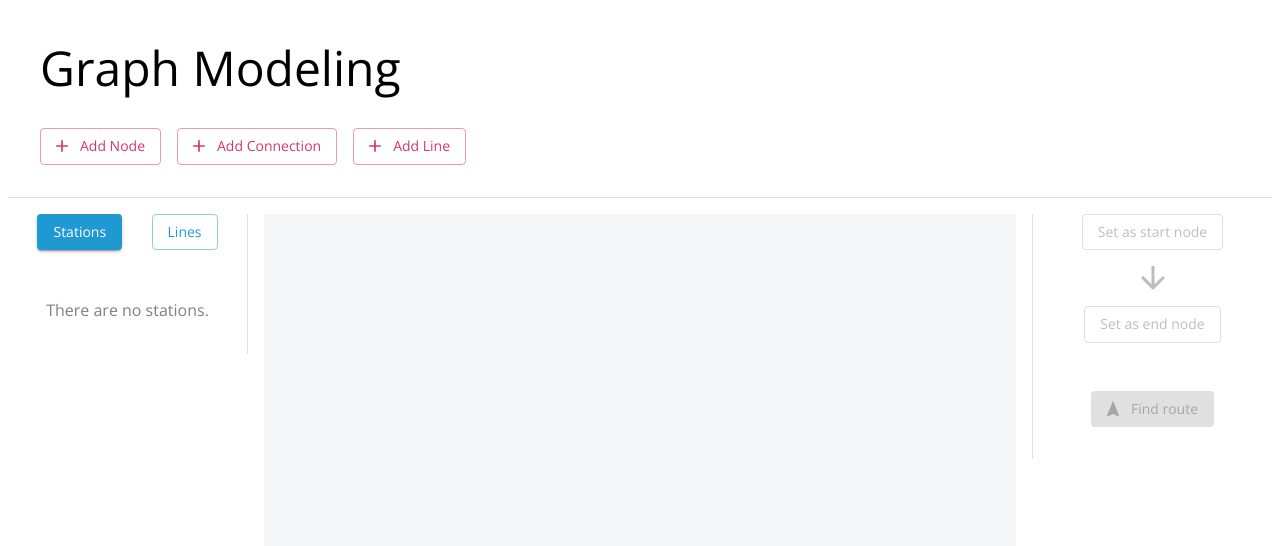
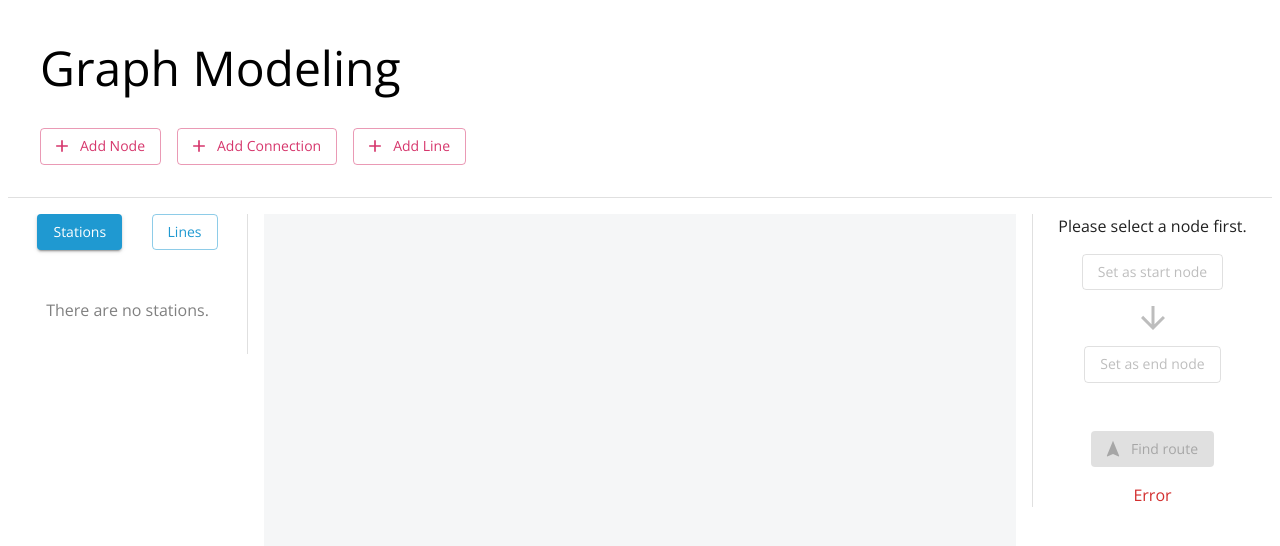
Before and after one commit to BernardMoy/react-map, a React (Vite) app: page / in a window 1280 px wide. Shown: the top 546 px of the page. Built offline with nearby package versions, Linux system fonts and the light colour scheme.

Commit message:
Text messages on the right

```diff
--- a/src/components/SideBarRight.tsx
+++ b/src/components/SideBarRight.tsx
@@ -61,13 +61,6 @@ export default function SideBarRight() {
         },
       }}
     >
-      <Box
-        sx={{
-          display: "flex",
-          flexDirection: "column",
-          justifyContent: "flex-start",
-        }}
-      >
       {/* Buttons */}
       <Box
         display="flex"
@@ -77,6 +70,11 @@ export default function SideBarRight() {
         mx={CONTENT_MARGIN}
         alignItems="center"
       >
+        {/* Hint for disabled buttons */}
+        {selectedNodeID == null && (
+          <Typography variant="body1"> Please select a node first.</Typography>
+        )}
+
         {/* Input for route start */}
         {routeStartNodeID != null ? (
           <Box
@@ -158,7 +156,7 @@ export default function SideBarRight() {
         )}
 
         {/* The find route button */}
-          <Box sx={{ my: TITLE_MARGIN }}>
+        <Box sx={{ mt: TITLE_MARGIN }}>
           <CustomButton
             text="Find route"
             variant="contained"
@@ -168,7 +166,13 @@ export default function SideBarRight() {
             enabled={routeStartNodeID != null && routeEndNodeID != null} // only allow clicking when both are not null
           />
         </Box>
-        </Box>
+
+        {/* Error message */}
+        {
+          <Typography variant="body1" color="error">
+            Error
+          </Typography>
+        }
       </Box>
     </Drawer>
   );
```
Lines whose indentation alone changed are shown as unchanged.
